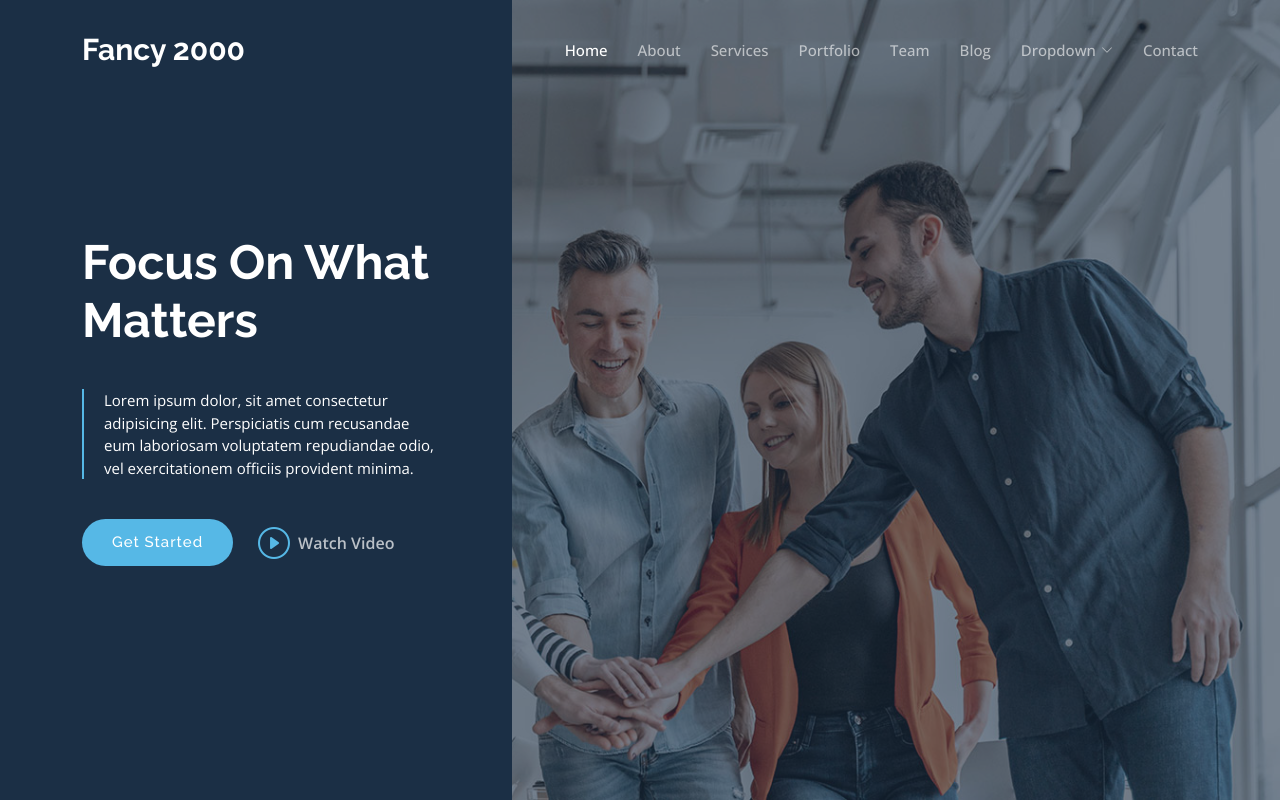
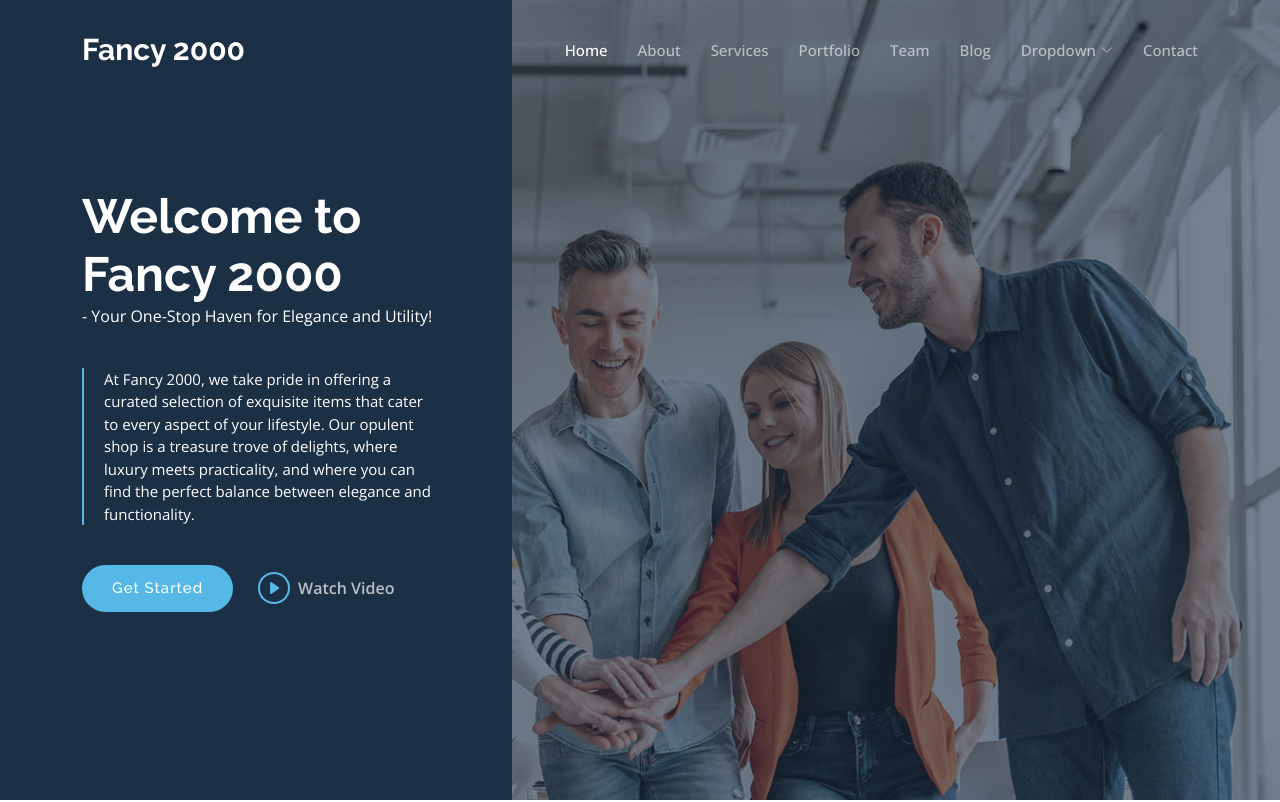
Before and after one commit to Farzeen002/Fancy2000, a plain HTML site: page index.html in a window 1280 px wide. Shown: the top 802 px of the page. Drawn offline with nearby package versions, Linux system fonts and the light colour scheme.

Commit message:
23-1-2024

```diff
--- a/assets/css/main.css
+++ b/assets/css/main.css
@@ -543,6 +543,10 @@ section {
   line-height: 1.2;
   color: #fff;
   font-family: var(--font-secondary);
+}
+
+.hero p {
+  color: #fff;
 }
 
 .hero blockquote {
--- a/index.html
+++ b/index.html
@@ -5,7 +5,7 @@
   <meta charset="utf-8">
   <meta content="width=device-width, initial-scale=1.0" name="viewport">
 
-  <title>Nova Bootstrap Template - Index</title>
+  <title>Fancy 2000 - Index</title>
   <meta content="" name="description">
   <meta content="" name="keywords">
 
@@ -90,9 +90,10 @@
     <div class="container">
       <div class="row">
         <div class="col-xl-4">
-          <h2 data-aos="fade-up">Focus On What Matters</h2>
+          <h2 data-aos="fade-up">Welcome to Fancy 2000 </h2>
+          <p data-aos="fade-up" >- Your One-Stop Haven for Elegance and Utility!</p>
           <blockquote data-aos="fade-up" data-aos-delay="100">
-            <p>Lorem ipsum dolor, sit amet consectetur adipisicing elit. Perspiciatis cum recusandae eum laboriosam voluptatem repudiandae odio, vel exercitationem officiis provident minima. </p>
+            <p>At Fancy 2000, we take pride in offering a curated selection of exquisite items that cater to every aspect of your lifestyle. Our opulent shop is a treasure trove of delights, where luxury meets practicality, and where you can find the perfect balance between elegance and functionality. </p>
           </blockquote>
           <div class="d-flex" data-aos="fade-up" data-aos-delay="200">
             <a href="#about" class="btn-get-started">Get Started</a>
@@ -117,7 +118,7 @@
 
         <div class="row g-0" data-aos="fade-up" data-aos-delay="200">
 
-          <div class="col-xl-5 img-bg" style="background-image: url('assets/img/why-us-bg.jpg')"></div>
+          <div class="col-xl-5 img-bg" style="background-image: url('assets/img/chalk.jpg')"></div>
           <div class="col-xl-7 slides  position-relative">
 
             <div class="slides-1 swiper">
```
Also changed, not shown: about.html (+2 -2 lines), assets/img/fancy_coverimage.jpg (added), assets/img/red-thread.jpg (added), 2 other files.
